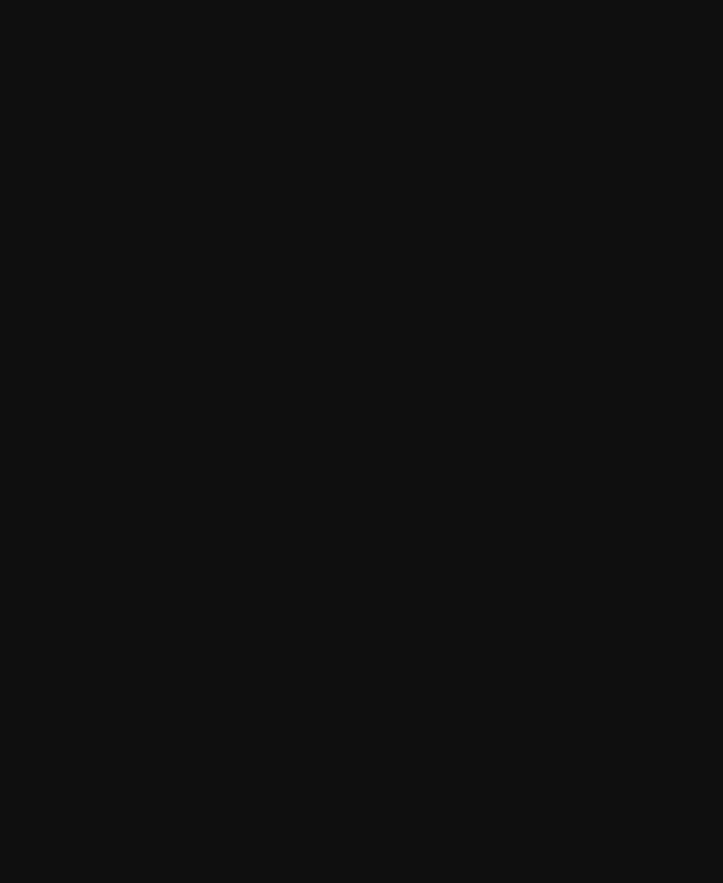
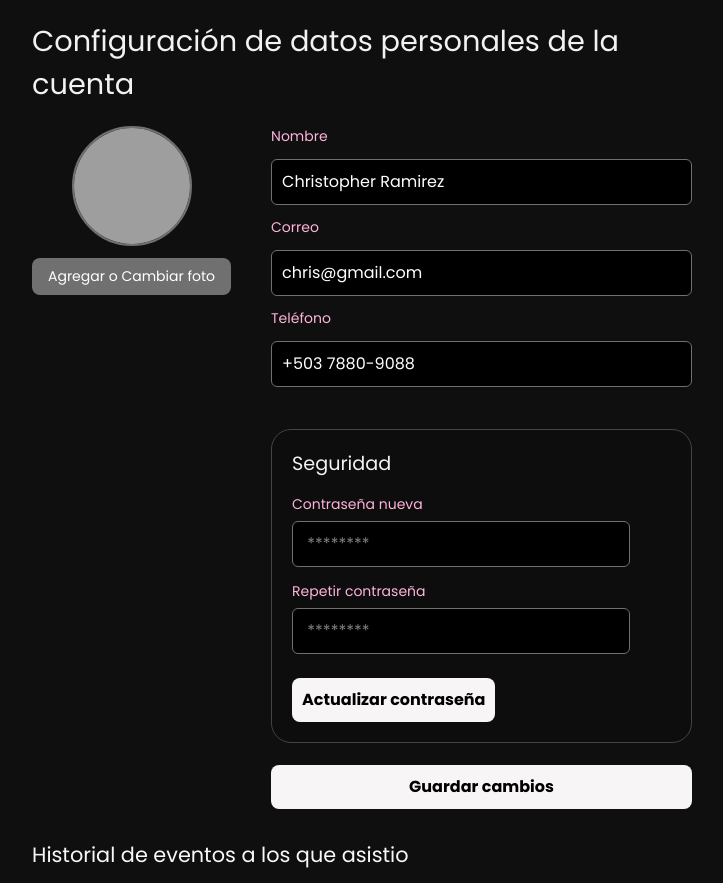
Before and after one commit to HeberC2003/NextPlace, a React (Vite) app in the folder nextplace-frontend/: page /profile in a window 1280 px wide. Before the commit this address had no page. Shown: the top 883 px of the page, without its empty margins (278-1001 px from the left). Before the commit the page ends 800 px from the top, so only its background shows below. Built offline with nearby package versions, Linux system fonts and the light colour scheme; grey boxes are pictures that could not be loaded.

Commit message:
Agregar vista de usuario del perfil

```diff
--- /dev/null
+++ b/nextplace-frontend/src/pages/user/UserProfile/ProfilePage.jsx
@@ -0,0 +1,114 @@
+import React, { useState } from "react";
+import "./profile.css";
+
+function ProfilePage() {
+  const [user, setUser] = useState({
+    name: "Christopher Ramirez",
+    email: "chris@gmail.com",
+    phone: "+503 7880-9088",
+    photo: null
+  });
+
+  const [events] = useState([
+    { id: 1, name: "Concierto de Rock", date: "12/09/2024", place: "Teatro Nacional San Salvador" },
+    { id: 2, name: "Festival de Tecnología", date: "30/08/2024", place: "CIFCO" },
+    { id: 3, name: "Charla de Finanzas", date: "01/07/2024", place: "UCA" }
+  ]);
+
+  const handlePhotoChange = (e) => {
+    const file = e.target.files[0];
+    if (file) {
+      setUser({ ...user, photo: URL.createObjectURL(file) });
+    }
+  };
+
+  const handleChange = (e) => {
+    const { name, value } = e.target;
+    setUser({ ...user, [name]: value });
+  };
+
+  const handleSave = () => {
+    alert("Datos guardados correctamente");
+  };
+
+  return (
+    <div className="profile-container">
+      <h2 className="profile-header">Configuración de datos personales de la cuenta</h2>
+
+      <div className="profile-section">
+        <div className="profile-photo-section">
+          <img
+            src={user.photo || "/default-avatar.png"}
+            alt=""
+            className="profile-photo"
+          />
+          <label className="upload-btn">
+            Agregar o Cambiar foto
+            <input type="file" accept="image/*" onChange={handlePhotoChange} />
+          </label>
+        </div>
+
+        <div className="profile-info">
+          <label>Nombre</label>
+          <input
+            name="name"
+            type="text"
+            value={user.name}
+            onChange={handleChange}
+          />
+
+
+          <label>Correo</label>
+          <input
+            name="email"
+            type="email"
+            value={user.email}
+            onChange={handleChange}
+          />
+
+          <label>Teléfono</label>
+          <input
+            name="phone"
+            type="text"
+            value={user.phone}
+            onChange={handleChange}
+          />
+
+          <div className="security-section">
+          <h3>Seguridad</h3>
+
+          <label>Contraseña nueva</label>
+          <input type="password" placeholder= " ******** " />
+
+          <label>Repetir contraseña</label>
+          <input type="password" placeholder=  " ******** " />
+
+          <button className="save-btn">Actualizar contraseña</button>
+          </div>
+
+          <button className="save-btn" onClick={handleSave}>
+            Guardar cambios
+          </button>
+        </div>
+      </div>
+
+      <h3 className="events-title">Historial de eventos a los que asistio</h3>
+      <div className="events-list">
+        {events.map((e) => (
+          <div key={e.id} className="event-card">
+  <div className="event-header">
+    <h4>{e.name}</h4>
+    <button className="ticket-btn">Ver ticket</button>
+  </div>
+
+  <p>📅 {e.date}</p>
+  <p>📍 {e.place}</p>
+</div>
+
+        ))}
+      </div>
+    </div>
+  );
+}
+
+export default ProfilePage;
--- /dev/null
+++ b/nextplace-frontend/src/pages/user/UserProfile/profile.css
@@ -0,0 +1,165 @@
+@import url('https://fonts.googleapis.com/css2?family=Poppins:wght@300;400;500;600;700;800&display=swap');
+
+.profile-container {
+  max-width: 700px;
+  margin: 0 auto;
+  padding: 20px;
+  font-family: 'Poppins', sans-serif;
+  color: white;
+}
+
+.profile-header {
+  font-size: 1.8rem;
+  margin-bottom: 20px;
+  color: #f3f2f2;
+}
+
+.profile-section {
+  display: flex;
+  gap: 40px;
+  margin-bottom: 30px;
+}
+
+.profile-photo-section {
+  display: flex;
+  flex-direction: column;
+  align-items: center;
+}
+
+.profile-photo {
+  width: 120px;
+  height: 120px;
+  border-radius: 50%;
+  object-fit: cover;
+  border: 2px solid #707070;
+}
+
+.upload-btn {
+  margin-top: 12px;
+  padding: 8px 16px;
+  background: #707070;
+  color: white;
+  border-radius: 8px;
+  cursor: pointer;
+  font-size: 14px;
+}
+
+.upload-btn input {
+  display: none;
+}
+
+.profile-info {
+  flex: 1;
+  display: flex;
+  flex-direction: column;
+  gap: 12px;
+}
+
+.profile-info label {
+  font-size: 14px;
+  color: #ffb3db;
+}
+
+.profile-info input {
+  padding: 10px;
+  border: 1px solid #707070;
+  border-radius: 6px;
+  background: #000;
+  color: white;
+}
+
+.save-btn {
+  margin-top: 10px;
+  padding: 10px;
+  background: #f7f5f6;
+  color: black;
+  font-weight: bold;
+  border: none;
+  border-radius: 8px;
+  cursor: pointer;
+}
+
+.events-title {
+  margin-bottom: 15px;
+  color: #f8f8f8;
+  font-size: 1.3rem;
+}
+
+.events-list {
+  display: grid;
+  gap: 15px;
+}
+
+.event-card {
+  border: 1px solid #707070;
+  padding: 15px;
+  border-radius: 10px;
+  background: #111;
+}
+
+.event-card h4 {
+  margin: 0 0 5px;
+  font-weight: bold;
+}
+.security-section {
+  margin-top: 30px;
+  padding: 20px;
+  border: 1px solid #444;
+  border-radius: 20px;
+  background: #0d0d0d;
+}
+
+.security-section h3 {
+  margin-bottom: 15px;
+  color: #f3f2f2;
+  font-size: 1.2rem;
+}
+.event-header {
+  display: flex;
+  justify-content: space-between;
+  align-items: center;
+}
+
+.ticket-btn {
+  padding: 6px 12px;
+  border-radius: 6px;
+  background: #444;
+  color: white;
+  border: none;
+  cursor: pointer;
+  font-size: 12px;
+}
+.security-section label {
+  display: block;
+  margin-bottom: 6px;
+}
+
+.security-section input {
+  margin-bottom: 14px;
+}
+
+
+@media (max-width: 768px) {
+  .profile-section {
+    flex-direction: column;
+    align-items: center;
+    text-align: center;
+  }
+
+  .profile-info {
+    width: 100%;
+  }
+
+  .profile-info input {
+    width: 100%;
+  }
+
+  .upload-btn {
+    width: 100%;
+    text-align: center;
+  }
+
+  .event-card {
+    text-align: left;
+  }
+}
--- a/nextplace-frontend/src/routes/AppRouter.jsx
+++ b/nextplace-frontend/src/routes/AppRouter.jsx
@@ -7,6 +7,8 @@
 import DetallePage from "../pages/user/GetTickets/DetallePage.jsx";
 import PagoPage from "../pages/user/GetTickets/PagoPage.jsx";
 import CreateEvent from "../pages/organizer/CreateEvent/CreateEvent.jsx";
+import ProfilePage from "../pages/user/UserProfile/ProfilePage.jsx";
+
 
 export default function AppRouter() {
   return (
@@ -14,6 +16,7 @@
       {/* Ya no hay un Navbar global aquí */}
       <Routes>
         {/* --- Rutas Principales y de Usuario --- */}
+        <Route path="/profile" element={<ProfilePage />} />
         <Route path="/" element={<Home />} />
         <Route path="/login" element={<Login />} />
 
```
